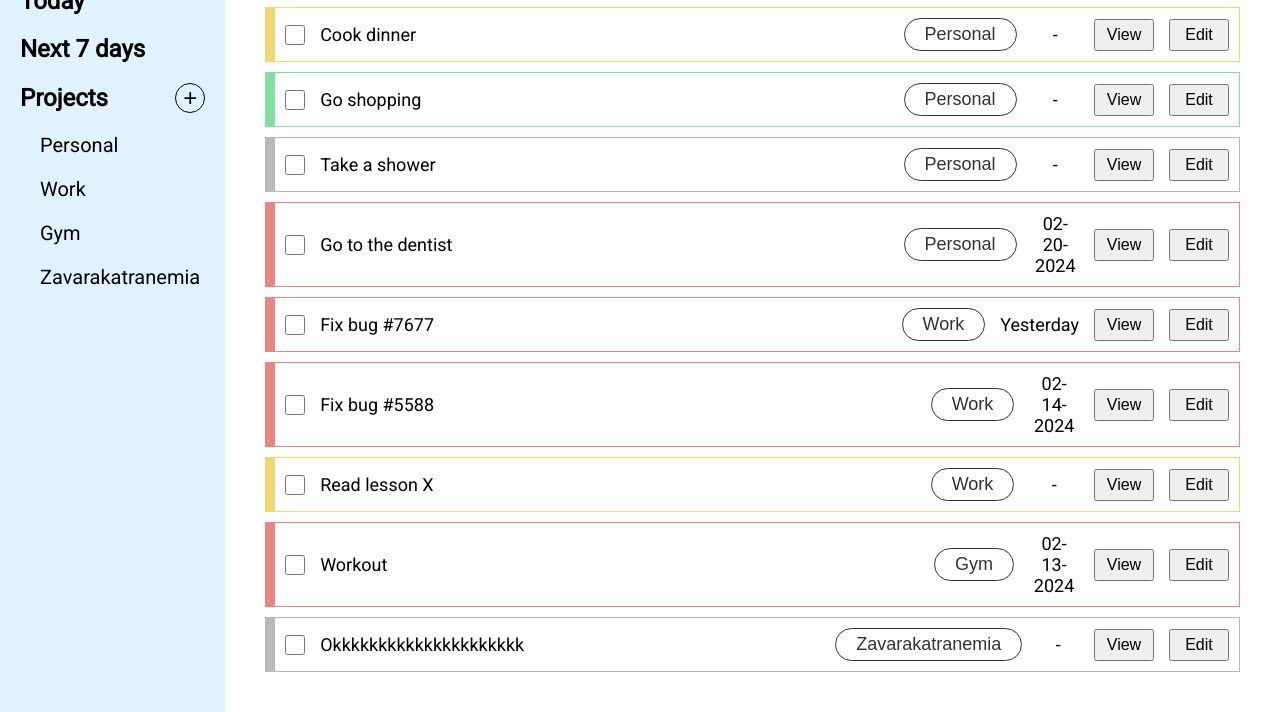
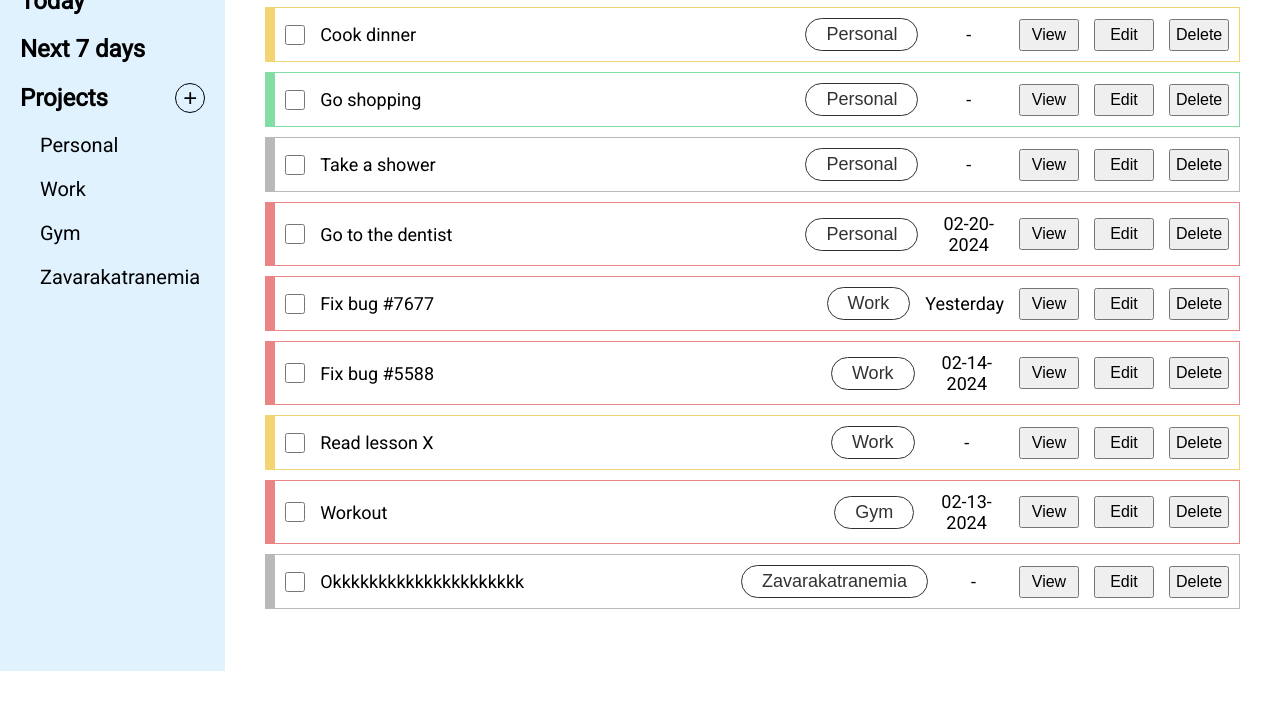
Before and after one commit to irenebritzolaki/odin-todo-list, a website built with webpack: page src/template.html in a window 1280 px wide. Shown: the part 129-841 px from the top of the page. After the commit the page ends 800 px from the top, so only its background shows below. Built offline with nearby package versions, Linux system fonts and the light colour scheme.

Commit message:
Add feature: delete task

```diff
--- a/src/modules/displayController.js
+++ b/src/modules/displayController.js
@@ -72,9 +72,17 @@ export const displayController = (() => {
     editBtn.className = "edit-btn";
     editBtn.innerText = "Edit";
     basicDiv.appendChild(editBtn);
-
     editBtn.addEventListener("click", () => {
       openEditTask(task);
+    });
+
+    const deleteBtn = document.createElement("button");
+    deleteBtn.className = "delete-task-btn";
+    deleteBtn.innerText = "Delete";
+    basicDiv.appendChild(deleteBtn);
+    deleteBtn.addEventListener("click", () => {
+      task.project.deleteTask(task);
+      // and then updateDisplay
     });
 
     taskDiv.appendChild(basicDiv);
--- a/src/style.css
+++ b/src/style.css
@@ -117,7 +117,7 @@ button.new-project-btn {
 
 .task .basic {
   display: grid;
-  grid-template-columns: 0.2fr 12fr 1fr 1fr 0.5fr 0.5fr;
+  grid-template-columns: 0.2fr 10fr 1fr 1.5fr 0.5fr 0.5fr 0.5fr;
   align-items: center;
   gap: 15px;
 }
@@ -143,7 +143,8 @@ button.new-project-btn {
 }
 
 .view-btn,
-.edit-btn {
+.edit-btn,
+.delete-task-btn {
   font-size: 16px;
   width: 60px;
   padding: 5px;
```
Also changed, not shown: dist/main.js.
